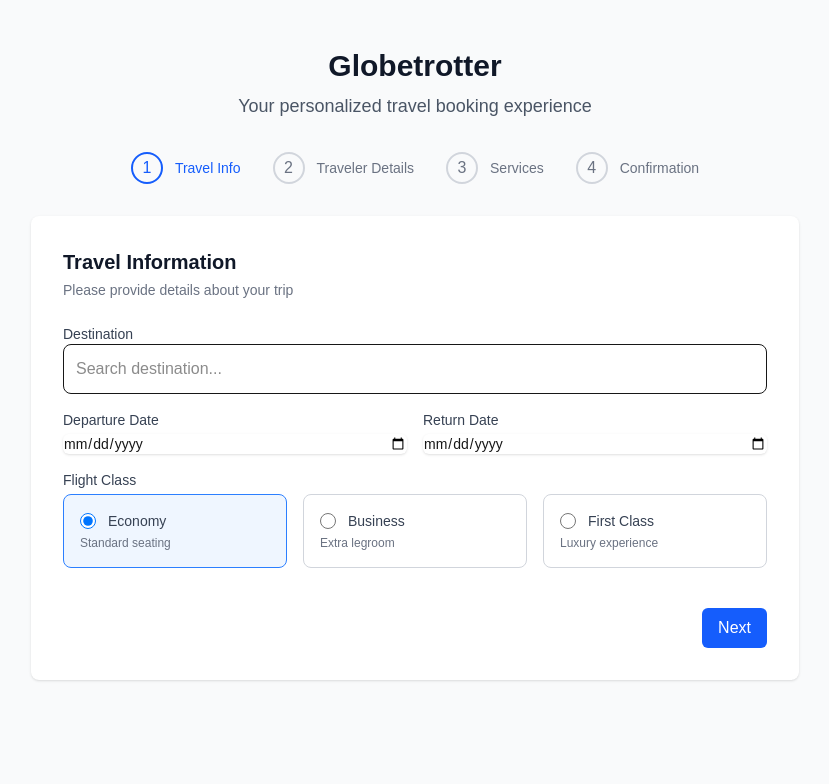
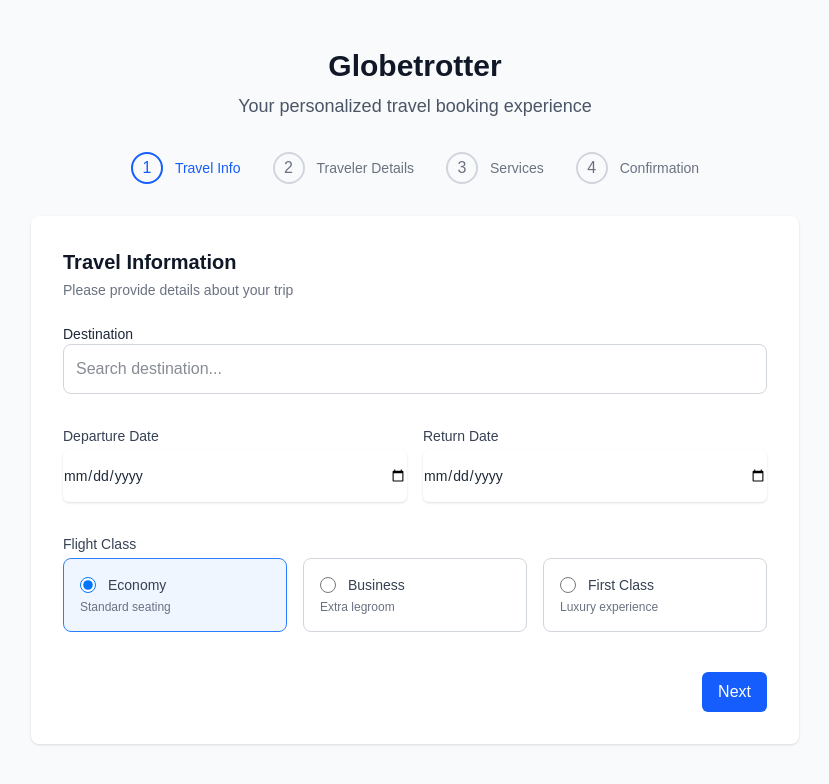
Before and after one commit to CKIN7/globetrotter-app, a Next.js app: page / in a window 1280 px wide. Shown: the top 784 px of the page, without its empty margins (225-1054 px from the left). Built offline with nearby package versions, Linux system fonts and the light colour scheme.

Commit message:
fix: DestinationAutoComplete

```diff
--- a/src/app/(booking)/steps/Step1TravelInfo.tsx
+++ b/src/app/(booking)/steps/Step1TravelInfo.tsx
@@ -1,6 +1,6 @@
 'use client';
 
-import { useState } from 'react';
+import { useState, useEffect } from 'react';
 import DestinationAutocomplete from '@/app/components/common/DestinationAutocomplete';
 import FlightClassSelector from '@/app/components/common/FlightClassSelector';
 import Button from '@/app/components/ui/Button';
@@ -18,12 +18,26 @@ export default function Step1TravelInfo({
     data.departureDate
   );
   const [returnDate, setReturnDate] = useState<Date | null>(data.returnDate);
+  const [isDestinationValid, setIsDestinationValid] = useState(false);
+  const [showDestinationError, setShowDestinationError] = useState(false);
 
   const handleSubmit = (e: React.FormEvent) => {
     e.preventDefault();
+
+    // Validación del destino
+    if (!data.destination?.trim()) {
+      setShowDestinationError(true);
+      return;
+    }
+
     onUpdate({ departureDate, returnDate });
     onNext();
   };
+
+  // Opcional: validación en tiempo real
+  useEffect(() => {
+    setIsDestinationValid(!!data.destination?.trim());
+  }, [data.destination]);
 
   return (
     <form onSubmit={handleSubmit}>
@@ -38,17 +52,25 @@ export default function Step1TravelInfo({
         </div>
 
         <div className="space-y-4">
-          <div>
-            <label className="block text-sm font-medium text-gray-700">
+          <div className="text-gray-900">
+            <label className="block text-sm font-medium text-gray-800">
               Destination
             </label>
             <DestinationAutocomplete
               value={data.destination}
-              onChange={(value) => onUpdate({ destination: value })}
+              onChange={(value) => {
+                onUpdate({ destination: value });
+                setShowDestinationError(false); // Resetear error al cambiar
+              }}
             />
+            {showDestinationError && (
+              <p className="mt-1 text-sm text-red-600">
+                Please select a destination
+              </p>
+            )}
           </div>
 
-          <div className="grid grid-cols-1 gap-4 sm:grid-cols-2">
+          <div className="grid grid-cols-1 py-4 gap-4 sm:grid-cols-2 text-gray-800">
             <div>
               <label className="block text-sm font-medium text-gray-700">
                 Departure Date
@@ -64,7 +86,7 @@ export default function Step1TravelInfo({
                   )
                 }
                 min={new Date().toISOString().split('T')[0]}
-                className="mt-1 block w-full rounded-md border-gray-300 shadow-sm focus:border-blue-500 focus:ring-blue-500 sm:text-sm"
+                className="mt-1 py-4 w-full rounded-md border-gray-300 shadow-sm focus:border-blue-500 focus:ring-blue-500 sm:text-sm"
                 required
               />
             </div>
@@ -86,7 +108,7 @@ export default function Step1TravelInfo({
                     ? departureDate.toISOString().split('T')[0]
                     : new Date().toISOString().split('T')[0]
                 }
-                className="mt-1 block w-full rounded-md border-gray-300 shadow-sm focus:border-blue-500 focus:ring-blue-500 sm:text-sm"
+                className="mt-1 py-4 w-full rounded-md border-gray-300 shadow-sm focus:border-blue-500 focus:ring-blue-500 sm:text-sm"
                 required
               />
             </div>
@@ -99,7 +121,12 @@ export default function Step1TravelInfo({
         </div>
 
         <div className="flex justify-end pt-4">
-          <Button type="submit">Next</Button>
+          <Button
+            type="submit"
+            disabled={!isDestinationValid} // Opcional: deshabilitar si no es válido
+          >
+            Next
+          </Button>
         </div>
       </div>
     </form>
--- a/src/app/components/common/DestinationAutocomplete.tsx
+++ b/src/app/components/common/DestinationAutocomplete.tsx
@@ -1,61 +1,100 @@
 'use client';
 
-import { useState, useEffect } from 'react';
+import { useState, useEffect, useRef } from 'react';
 import { FlightData } from '@/app/lib/types';
 
 export default function DestinationAutocomplete({
   value,
   onChange,
+  required = false, // Nuevo prop para marcar como obligatorio
+  onValidationChange, // Callback para notificar validez
 }: {
   value: string;
   onChange: (value: string) => void;
+  required?: boolean;
+  onValidationChange?: (isValid: boolean) => void;
 }) {
   const [suggestions, setSuggestions] = useState<FlightData[]>([]);
   const [isLoading, setIsLoading] = useState(false);
+  const [showSuggestions, setShowSuggestions] = useState(false);
+  const [isValid, setIsValid] = useState(!required); // Estado de validación
+  const inputRef = useRef<HTMLInputElement>(null);
+
+  // Efecto para validar el campo
+  useEffect(() => {
+    const valid = !required || value.trim().length > 0;
+    setIsValid(valid);
+    onValidationChange?.(valid);
+  }, [value, required, onValidationChange]);
 
   useEffect(() => {
     const fetchSuggestions = async () => {
-      if (value.length > 2) {
+      if (value.length > 2 && showSuggestions) {
         setIsLoading(true);
-        const response = await fetch(`/api/flights?query=${value}`);
-        const data = await response.json();
-        setSuggestions(data);
-        setIsLoading(false);
+        try {
+          const response = await fetch(`/api/flights?query=${value}`);
+          const data = await response.json();
+          setSuggestions(data);
+        } catch (error) {
+          console.error('Error fetching suggestions:', error);
+          setSuggestions([]);
+        } finally {
+          setIsLoading(false);
+        }
+      } else {
+        setSuggestions([]);
       }
     };
 
-    const timer = setTimeout(() => {
-      fetchSuggestions();
-    }, 300);
+    fetchSuggestions();
+  }, [value, showSuggestions]);
 
-    return () => clearTimeout(timer);
-  }, [value]);
+  const handleInputChange = (e: React.ChangeEvent<HTMLInputElement>) => {
+    onChange(e.target.value);
+
+    setShowSuggestions(true);
+  };
+
+  const handleSuggestionClick = (destination: string) => {
+    onChange(destination);
+    setSuggestions([]);
+    setShowSuggestions(false);
+    inputRef.current?.focus();
+  };
 
   return (
     <div className="relative">
       <input
+        ref={inputRef}
         type="text"
         value={value}
-        onChange={(e) => onChange(e.target.value)}
-        className="w-full p-3 border rounded-lg focus:ring-2 focus:ring-blue-500 focus:border-blue-500"
+        onChange={handleInputChange}
+        className={`w-full p-3 border rounded-lg   ${
+          required && !isValid && value === ''
+            ? 'border-red-500'
+            : 'border-gray-300'
+        }`}
         placeholder="Search destination..."
+        onFocus={() => value.length > 2 && setShowSuggestions(true)}
+        onBlur={() => setTimeout(() => setShowSuggestions(false), 200)}
+        required={required}
       />
+      {required && !isValid && value === '' && (
+        <p className="mt-1 text-sm text-red-600">Please select a destination</p>
+      )}
       {isLoading && (
         <div className="absolute inset-y-0 right-0 flex items-center pr-3">
           <div className="animate-spin rounded-full h-5 w-5 border-b-2 border-blue-500"></div>
         </div>
       )}
-      {suggestions.length > 0 && !isLoading && (
+      {showSuggestions && suggestions.length > 0 && !isLoading && (
         <ul className="absolute z-10 mt-1 w-full bg-white border rounded-lg shadow-lg max-h-60 overflow-auto">
           {suggestions.map((flight) => (
             <li
               key={flight.id}
               className="p-3 hover:bg-gray-100 cursor-pointer"
-              onClick={() => {
-                onChange(flight.destination);
-                setSuggestions([]);
-              }}>
-              {flight.destination} - from ${flight.economy}
+              onMouseDown={() => handleSuggestionClick(flight.destination)}>
+              {flight.destination} - from ${flight.priceUSD}
             </li>
           ))}
         </ul>
--- a/src/app/lib/types.ts
+++ b/src/app/lib/types.ts
@@ -1,9 +1,8 @@
 export interface FlightData {
   id: string;
   destination: string;
-  economy: number;
-  business: number;
-  first: number;
+  class: 'Economic | Business | First Class';
+  priceUSD: number;
 }
 
 export interface TravelInfo {
```
